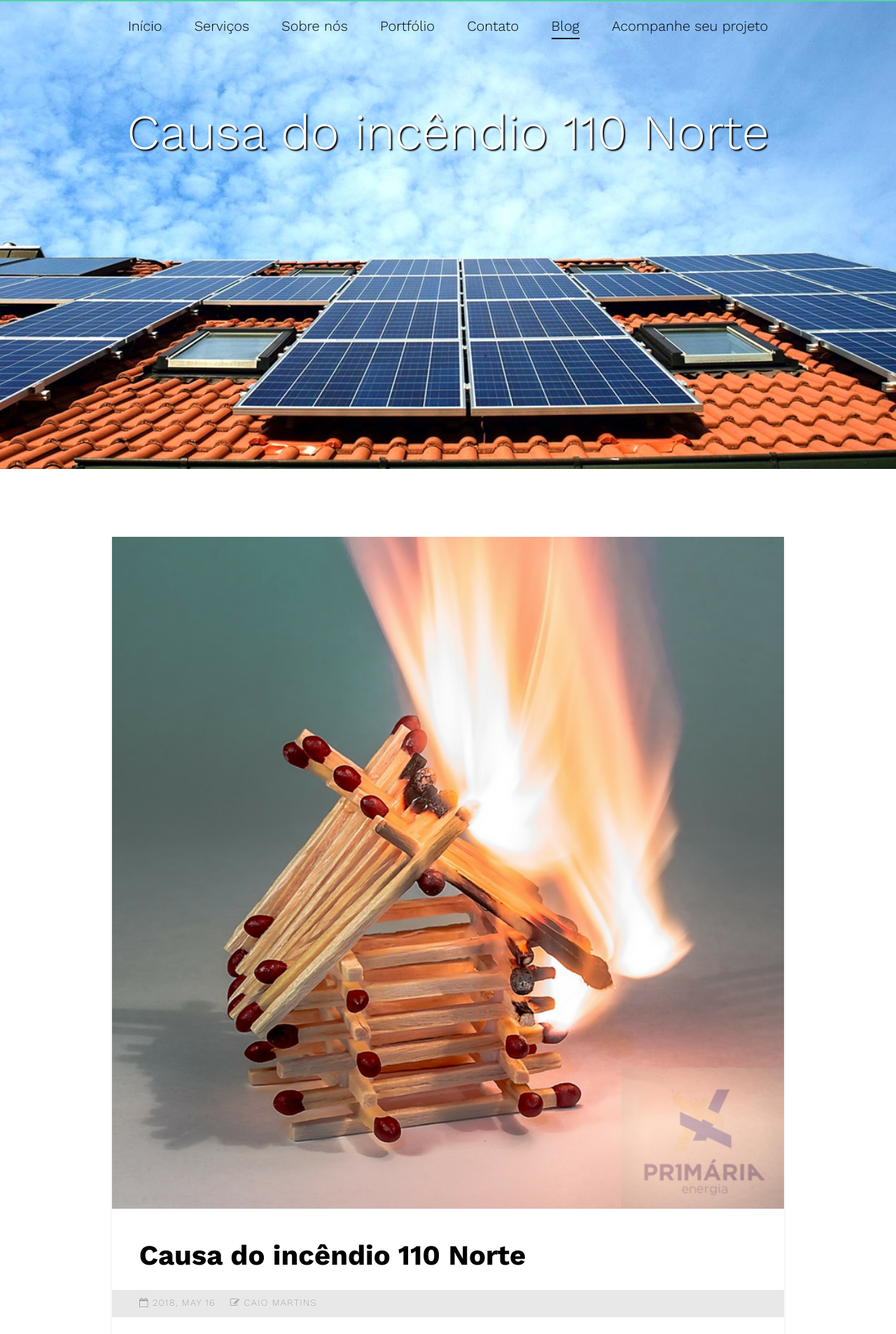
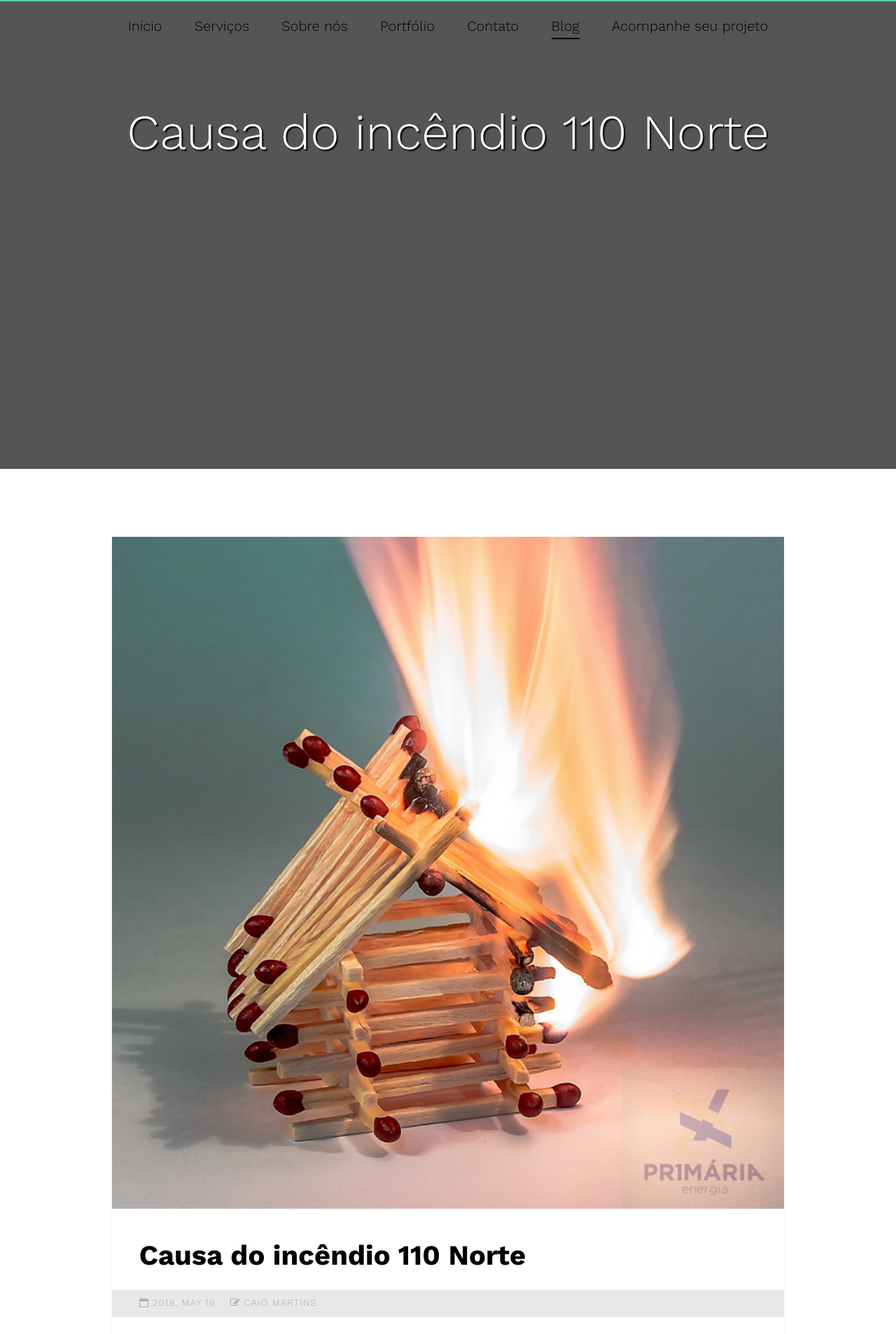
Before and after one commit to primariaenergia/blog, a Jekyll site: the page built from _posts/2018-05-16-incendio-110-norte.mdown, in a window 1280 px wide. Shown: the top 1906 px of the page at 70% size. Built offline with Jekyll 4.4.1, drawn with Linux system fonts in a browser that asks for light colours; some web fonts are replaced.

Commit message:
Update headerpost.html

```diff
--- a/_includes/headerpost.html
+++ b/_includes/headerpost.html
@@ -14,8 +14,8 @@
       </nav>
     </div>
   </header>
-
-  <div class="fh5co-hero" style="background-image: url(/blog/assets/images/hero_1.jpg); background-size: cover;   /* Preserve aspet ratio */
+<!--url(/blog/assets/images/hero_1.jpg)-->
+  <div class="fh5co-hero" style="background-image: ; background-size: {{page.title}}cover;   /* Preserve aspet ratio */
 min-width: 100%;
 min-height: 25%;" >
     <div class="overlay"></div>
```
